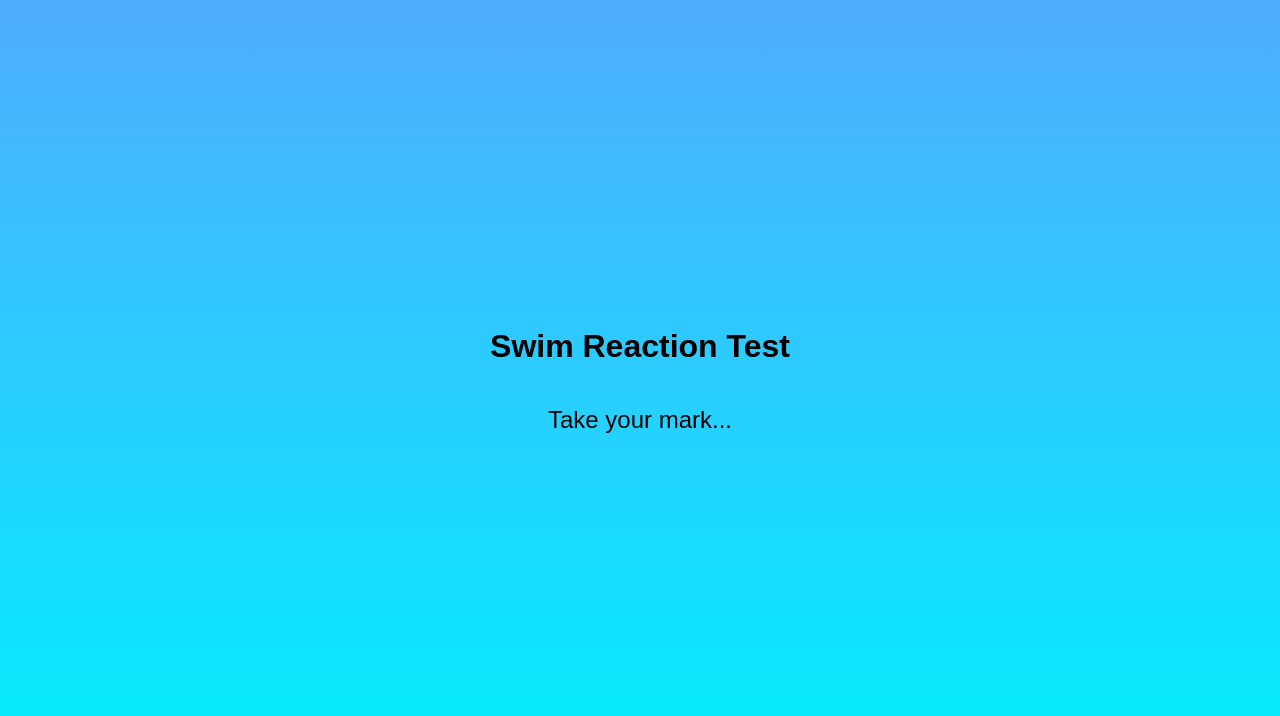
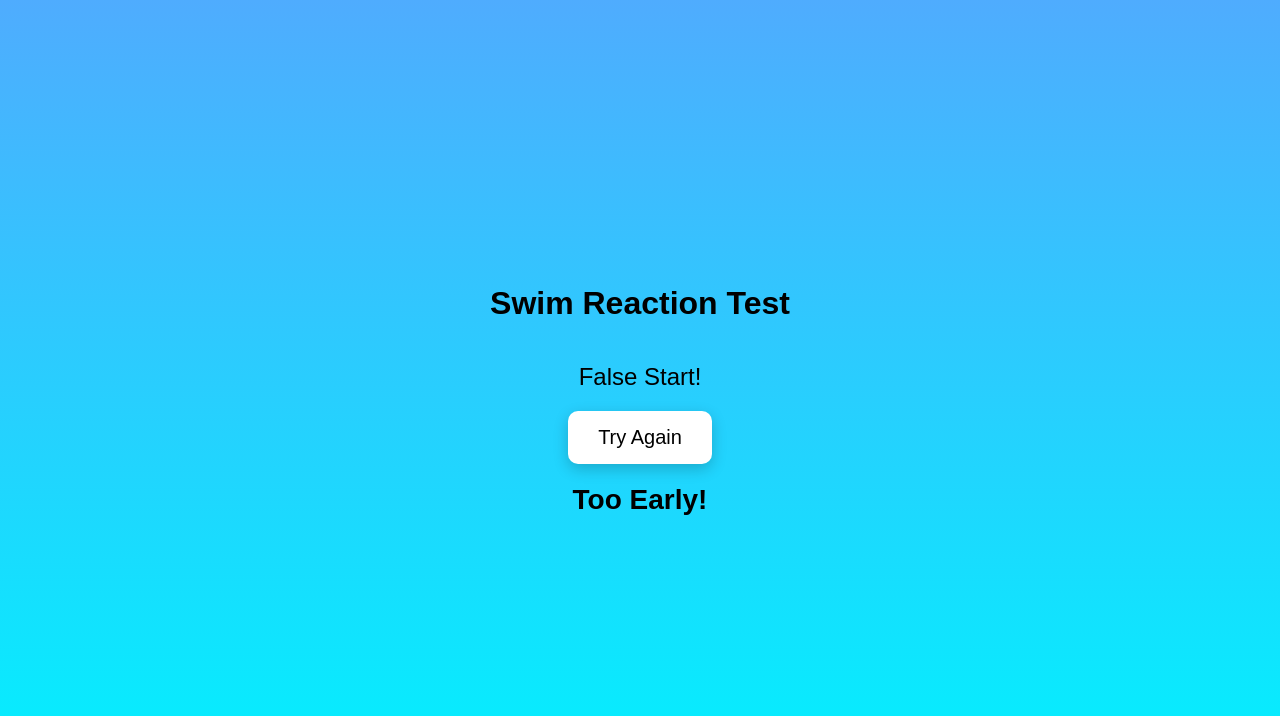
Before and after one commit to swimparty/swim-reaction-test, a plain HTML site: page index.html in a window 1280 px wide. Both pictures are taken after a click on the button "Start". Drawn offline with Linux system fonts and the light colour scheme.

Commit message:
Update index.html

```diff
--- a/index.html
+++ b/index.html
@@ -49,7 +49,7 @@
     }
   </style>
 </head>
-<body>
+<body ontouchstart="" style="touch-action: manipulation;">
 
   <h1>Swim Reaction Test</h1>
   <div id="message">Press Start when you're ready!</div>
@@ -70,9 +70,10 @@
     const markSound = document.getElementById('markSound');
     const beepSound = document.getElementById('beepSound');
 
-    let isReady = false;
+    let gameStarted = false;
     let canReact = false;
-    let startTimestamp;
+    let canClick = false;
+    let startTimestamp = null;
     let bestReaction = null;
 
     function updateBestTime(newTime) {
@@ -86,12 +87,14 @@
       }
     }
 
-    startButton.addEventListener('click', () => {
+    function handleStart() {
       startButton.style.display = 'none';
       message.textContent = 'Take your mark...';
       reactionTime.textContent = '';
-      isReady = false;
+      gameStarted = true;
       canReact = false;
+      canClick = true;
+      startTimestamp = null;
 
       markSound.play();
 
@@ -103,17 +106,21 @@
           canReact = true;
           startTimestamp = Date.now();
         }, randomDelay);
-      }
-    });
+      };
+    }
 
     function handleReaction() {
-      if (!canReact && startTimestamp) {
+      if (!canClick) return;
+      if (!gameStarted) return;
+
+      if (!canReact) {
         message.textContent = 'False Start!';
         reactionTime.textContent = 'Too Early!';
         startButton.textContent = 'Try Again';
         startButton.style.display = 'inline-block';
-        isReady = false;
+        gameStarted = false;
         canReact = false;
+        canClick = false;
         startTimestamp = null;
         return;
       }
@@ -125,14 +132,21 @@
         message.textContent = 'Your Reaction Time:';
         reactionTime.textContent = reaction.toFixed(3) + ' seconds';
         updateBestTime(reaction);
-        isReady = false;
+        gameStarted = false;
         canReact = false;
+        canClick = false;
         startTimestamp = null;
 
         startButton.textContent = 'Try Again';
         startButton.style.display = 'inline-block';
       }
     }
+
+    startButton.addEventListener('click', handleStart);
+    startButton.addEventListener('touchstart', function (e) {
+      e.preventDefault();
+      handleStart();
+    }, { passive: false });
 
     document.body.addEventListener('click', (e) => {
       e.preventDefault();
```
